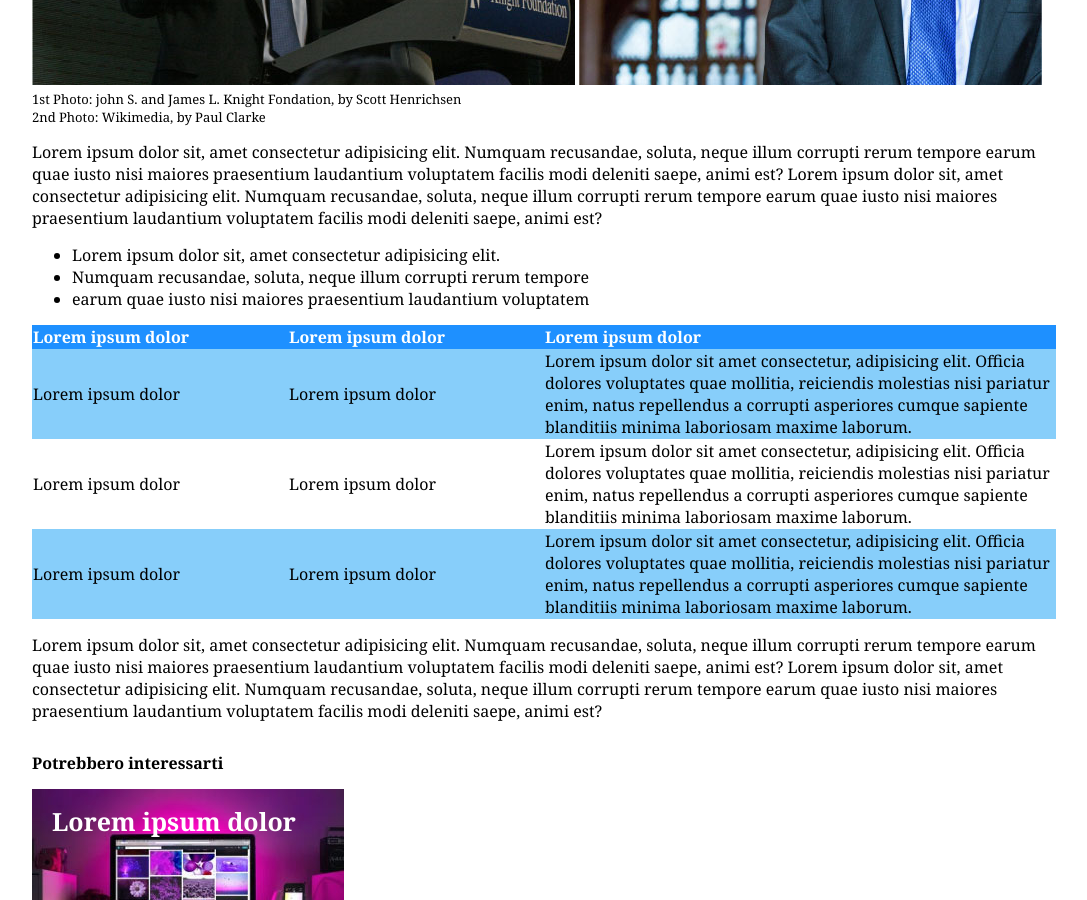
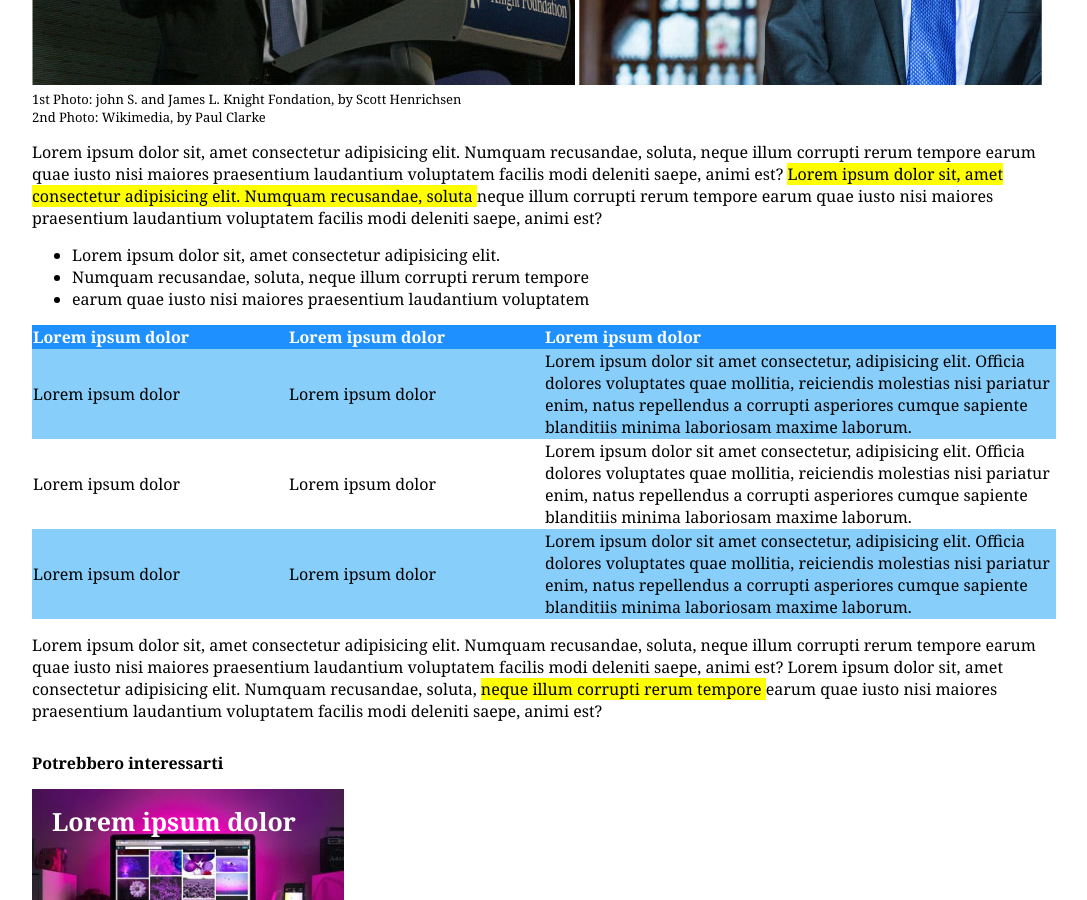
Before and after one commit to Step1017/html-css-booleaner, a plain HTML site: page index.html in a window 1280 px wide. Shown: the part 560-1460 px from the top of the page, without its empty margins (96-1183 px from the left). Drawn offline with Linux system fonts and the light colour scheme.

Commit message:
evidenziatore

```diff
--- a/css/style.css
+++ b/css/style.css
@@ -87,3 +87,7 @@ table th{
     padding-top: 15px;
     padding-left: 20px;
 }
+
+.evidenziato {
+    background-color: yellow;
+}
--- a/index.html
+++ b/index.html
@@ -48,10 +48,14 @@
                 Numquam recusandae, soluta, neque illum corrupti rerum tempore
                 earum quae iusto nisi maiores praesentium laudantium voluptatem
                 facilis modi deleniti saepe, animi est?
+                <span class="evidenziato">
                 Lorem ipsum dolor sit, amet consectetur adipisicing elit.
-                Numquam recusandae, soluta, neque illum corrupti rerum tempore
+                Numquam recusandae, soluta
+                </span>
+                neque illum corrupti rerum tempore
                 earum quae iusto nisi maiores praesentium laudantium voluptatem
                 facilis modi deleniti saepe, animi est?
+
             </div>
 
             <div class="paragrafo">
@@ -137,7 +141,10 @@
                 earum quae iusto nisi maiores praesentium laudantium voluptatem
                 facilis modi deleniti saepe, animi est?
                 Lorem ipsum dolor sit, amet consectetur adipisicing elit.
-                Numquam recusandae, soluta, neque illum corrupti rerum tempore
+                Numquam recusandae, soluta,
+                <span class="evidenziato">
+                neque illum corrupti rerum tempore
+                </span>
                 earum quae iusto nisi maiores praesentium laudantium voluptatem
                 facilis modi deleniti saepe, animi est?
             </div>
```
